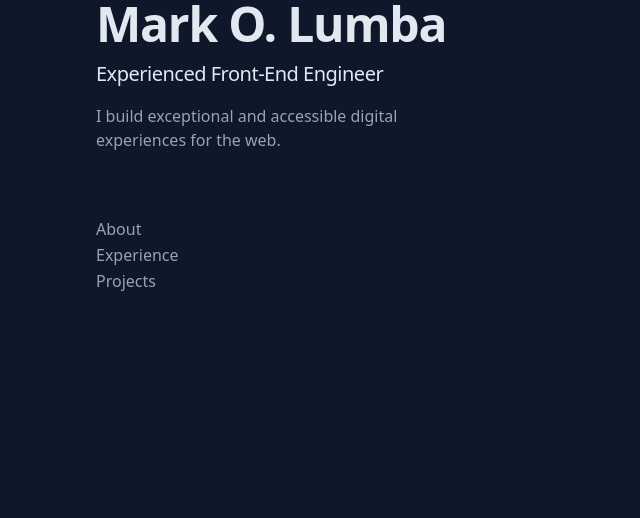
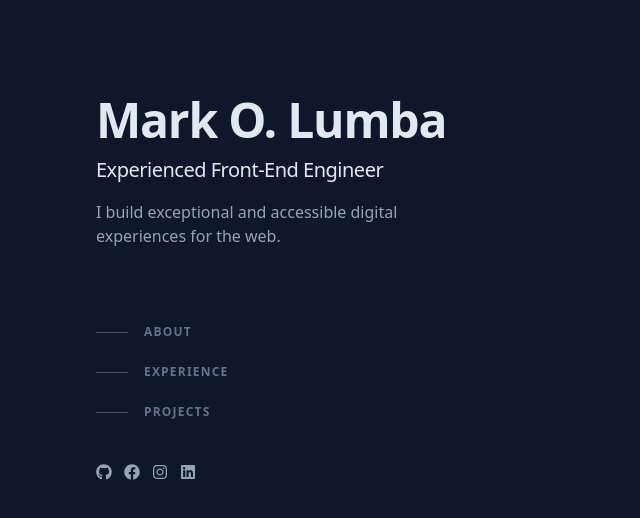
Before and after one commit to marklumba1/personal-portfolio, a React (Vite) app: page / in a window 1280 px wide. Shown: the top 518 px of the page, without its empty margins (0-640 px from the left). Built offline with nearby package versions, Linux system fonts and the light colour scheme.

Commit message:
added main body

```diff
--- a/package.json
+++ b/package.json
@@ -11,7 +11,9 @@
   },
   "dependencies": {
     "react": "^18.2.0",
-    "react-dom": "^18.2.0"
+    "react-dom": "^18.2.0",
+    "react-icons": "^4.12.0",
+    "sass": "^1.69.5"
   },
   "devDependencies": {
     "@types/react": "^18.2.43",
--- a/src/components/Header.tsx
+++ /dev/null
@@ -1,35 +0,0 @@
-interface HeaderInterface {
-  name: string;
-  position: string;
-  tagLine: string;
-  nav: string[];
-}
-const Header: React.FC<HeaderInterface> = ({
-  name,
-  position,
-  tagLine,
-  nav,
-}) => {
-  return (
-    <header>
-      <div>
-        <h1 className="text-4xl font-bold tracking-tight text-slate-200 sm:text-5xl">
-          {name}
-        </h1>
-        <h2 className="mt-3 text-lg font-medium tracking-tight text-slate-200 sm:text-xl">
-          {position}
-        </h2>
-        <p className="mt-4 max-w-xs leading-normal">{tagLine}</p>
-      </div>
-      <nav className="hidden lg:block">
-        <ul className="mt-16 w-max">
-          {nav.map((navItem, index) => (
-            <li key={index}>{navItem}</li>
-          ))}
-        </ul>
-      </nav>
-    </header>
-  );
-};
-
-export default Header;
--- /dev/null
+++ b/src/components/header/Header.tsx
@@ -0,0 +1,59 @@
+import { IconType } from "react-icons";
+interface HeaderInterface {
+  name: string;
+  position: string;
+  tagLine: string;
+  nav: string[];
+  socials: {
+    icon: IconType;
+    link: string;
+  }[];
+}
+const Header: React.FC<HeaderInterface> = ({
+  name,
+  position,
+  tagLine,
+  nav,
+  socials,
+}) => {
+  return (
+    <header className="lg:sticky lg:top-0 lg:flex lg:max-h-screen lg:w-1/2 lg:flex-col lg:justify-between lg:py-24">
+      <div>
+        <h1 className="text-4xl font-bold tracking-tight text-slate-200 sm:text-5xl">
+          {name}
+        </h1>
+        <h2 className="mt-3 text-lg font-medium tracking-tight text-slate-200 sm:text-xl">
+          {position}
+        </h2>
+        <p className="mt-4 max-w-xs leading-normal">{tagLine}</p>
+
+        <nav className="nav ">
+          <ul className="mt-16 w-max">
+            {nav.map((navItem, index) => (
+              <li key={index}>
+                <a className="group flex items-center py-3 hover:cursor-pointer">
+                  <span className="mr-4 h-px w-8 bg-slate-600 transition-all group-hover:w-16 group-hover:bg-slate-200"></span>
+                  <span className="text-xs font-bold uppercase tracking-widest text-slate-500 group-hover:text-slate-200">
+                    {navItem}
+                  </span>
+                </a>
+              </li>
+            ))}
+          </ul>
+        </nav>
+      </div>
+
+      <ul className="gap-3 mt-8 flex items-center">
+        {socials.map((social, index) => (
+          <li key={index} className="hover:text-slate-200 transition-colors">
+            <a href={social.link}>
+              <social.icon />
+            </a>
+          </li>
+        ))}
+      </ul>
+    </header>
+  );
+};
+
+export default Header;
--- a/src/mark.ts
+++ b/src/mark.ts
@@ -1,8 +1,28 @@
+import { FaGithub, FaFacebook, FaInstagram, FaLinkedin } from "react-icons/fa";
+
 const user = {
   name: "Mark O. Lumba",
   position: "Experienced Front-End Engineer",
   tagLine:
     "I build exceptional and accessible digital experiences for the web.",
   nav: ["About", "Experience", "Projects"],
+  socials: [
+    {
+      icon: FaGithub,
+      link: "https://github.com/marklumba1",
+    },
+    {
+      icon: FaFacebook,
+      link: "https://github.com/marklumba1",
+    },
+    {
+      icon: FaInstagram,
+      link: "https://github.com/marklumba1",
+    },
+    {
+      icon: FaLinkedin,
+      link: "https://github.com/marklumba1",
+    },
+  ],
 };
 export default user;
--- a/src/pages/Home.tsx
+++ b/src/pages/Home.tsx
@@ -1,10 +1,19 @@
 import user from "../mark";
-import Header from "../components/Header";
+import Header from "../components/header/Header";
 const Home: React.FC = () => {
-  const { name, tagLine, position, nav } = user;
+  const { name, tagLine, position, nav, socials } = user;
   return (
     <div className="mx-auto min-h-screen max-w-screen-xl px-6 py-12 font-sans md:px-12 md:py-20 lg:px-24 lg:py-0">
-      <Header name={name} position={position} tagLine={tagLine} nav={nav} />
+      <div className="lg:flex lg:justify-between lg:gap-4">
+        <Header
+          name={name}
+          position={position}
+          tagLine={tagLine}
+          nav={nav}
+          socials={socials}
+        />
+        <div className="pt-24 lg:w-1/2 lg:py-24"></div>
+      </div>
     </div>
   );
 };
```
Also changed, not shown: 1 other file (tests, documents, lock files or other folders).
